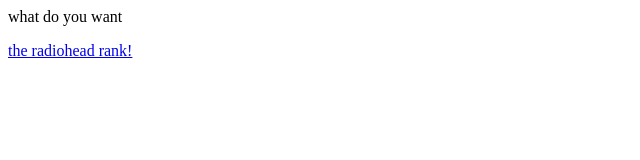
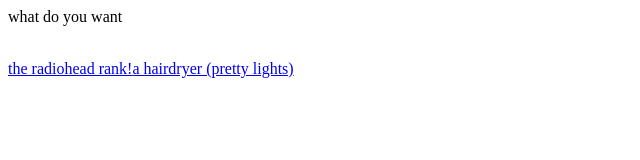
Before and after one commit to masalt2/radiohead, a plain HTML site: page index.html in a window 1280 px wide. Shown: the whole page, without its empty margins (0-640 px from the left). Drawn offline with Linux system fonts and the light colour scheme.

Commit message:
Update index.html

```diff
--- a/index.html
+++ b/index.html
@@ -1 +1 @@
-<p>what do you want</p><a href="happy.html">the radiohead rank!</a>
+<p>what do you want</p><br><a href="happy.html">the radiohead rank!</a><a href="hairdryer.html">a hairdryer (pretty lights)</a>
```
